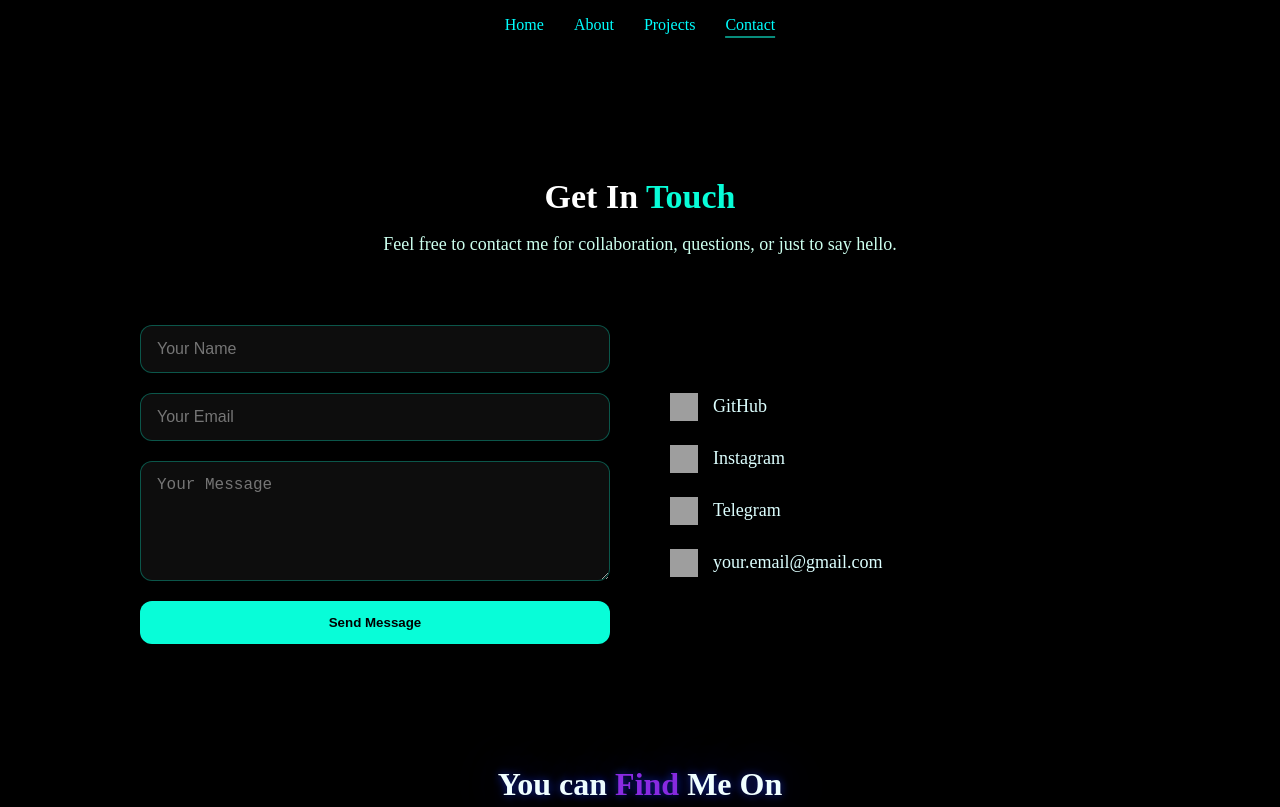
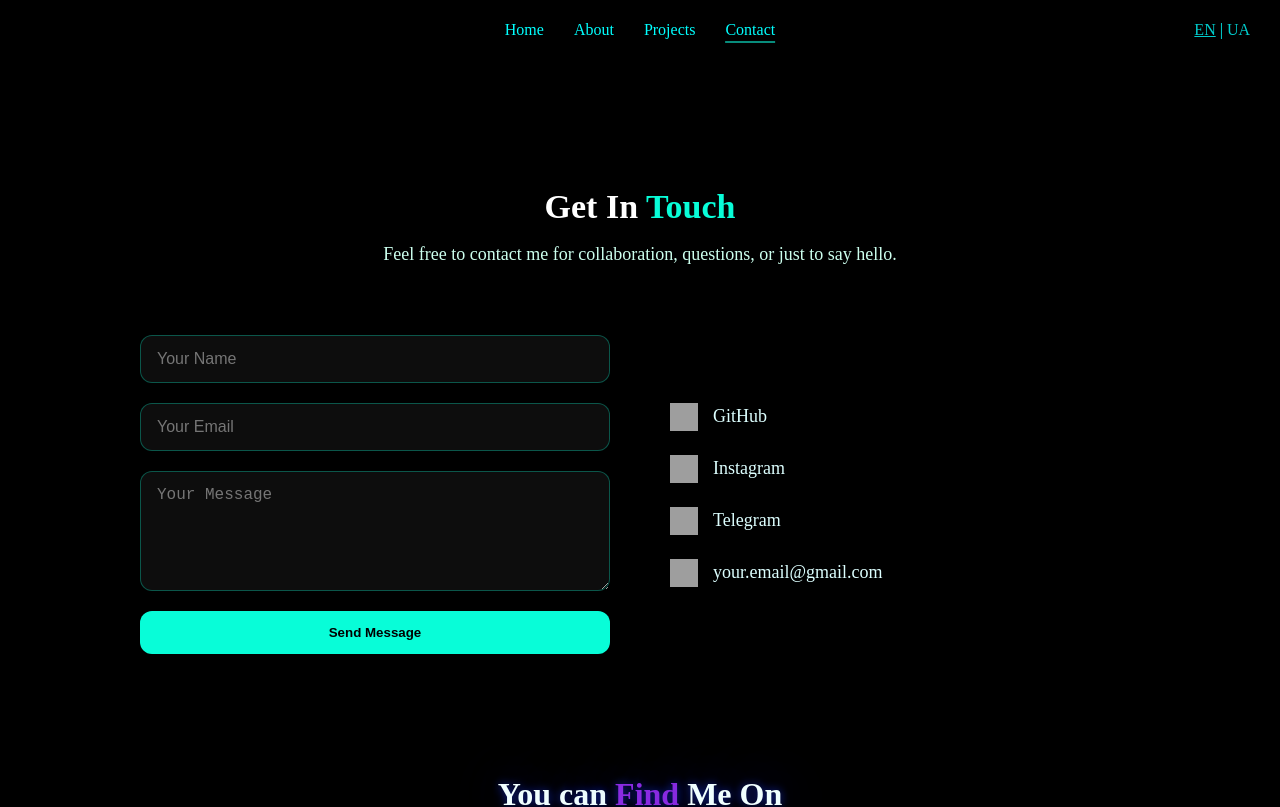
Before and after one commit to ArseniyTkachuk/Portfolio, a Vue app: page /contact in a window 1280 px wide. Shown: the top 807 px of the page. Built offline with nearby package versions, Linux system fonts and the light colour scheme; grey boxes are pictures that could not be loaded.

Commit message:
додав переклад та переклав головну сторінку

```diff
--- a/package.json
+++ b/package.json
@@ -16,6 +16,7 @@
   "dependencies": {
     "pinia": "^3.0.4",
     "vue": "^3.5.26",
+    "vue-i18n": "^11.2.8",
     "vue-router": "^4.6.4"
   },
   "devDependencies": {
--- a/src/assets/styles/main.css
+++ b/src/assets/styles/main.css
@@ -11,7 +11,7 @@ body {
   margin: 0;
   padding: 0;
   height: 100%;
-  background-color: black;
+  background-color: #000000;
 }
 
 ::-webkit-scrollbar {
--- a/src/components/Header.vue
+++ b/src/components/Header.vue
@@ -1,23 +1,49 @@
 <template>
     <div class="conteiner">
         <div class="menu">
-            <p @click="$router.push('/')" class="btn" :class="{ active: $route.path === '/' }">Home</p>
-            <p @click="$router.push('/about')" class="btn" :class="{ active: $route.path === '/about' }">About</p>
-            <p @click="$router.push('/projects')" class="btn" :class="{ active: $route.path === '/projects' }">Projects
+            <p @click="$router.push('/')" class="btn" :class="{ active: $route.path === '/' }">
+                {{ $t('menu.home') }}
             </p>
-            <p @click="$router.push('/contact')" class="btn" :class="{ active: $route.path === '/contact' }">Contact</p>
+            <p @click="$router.push('/about')" class="btn" :class="{ active: $route.path === '/about' }">
+                {{ $t('menu.about') }}
+            </p>
+            <p @click="$router.push('/projects')" class="btn" :class="{ active: $route.path === '/projects' }">
+                {{ $t('menu.projects') }}
+            </p>
+            <p @click="$router.push('/contact')" class="btn" :class="{ active: $route.path === '/contact' }">
+                {{ $t('menu.contact') }}
+            </p>
+        </div>
+
+        <!-- Перемикач мови -->
+        <div class="lang-switch">
+            <span :class="{ activeLang: currentLang === 'en' }" @click="setLang('en')">EN</span>
+            |
+            <span :class="{ activeLang: currentLang === 'ua' }" @click="setLang('ua')">UA</span>
         </div>
     </div>
+</template>
 
-</template>
+
 <script>
 export default {
     name: "Header",
 
-}
+    computed: {
+        currentLang() {
+            return this.$i18n.locale;
+        }
+    },
 
+    methods: {
+        setLang(lang) {
+            this.$i18n.locale = lang;
+            localStorage.setItem("lang", lang);
+        }
+    }
+};
+</script>
 
-</script>
 <style scoped>
 .conteiner {
     position: sticky;
@@ -29,6 +55,10 @@ export default {
     -webkit-backdrop-filter: blur(10px);
     z-index: 999;
 
+    display: flex;
+    align-items: center;
+    justify-content: center;
+    height: 60px;
 }
 
 .menu {
@@ -75,4 +105,28 @@ export default {
 .active::after {
     width: 100%;
 }
+
+
+
+.lang-switch {
+    position: absolute;
+    right: 30px;
+    color: aqua;
+    cursor: pointer;
+    user-select: none;
+}
+
+.lang-switch span {
+    opacity: 0.8;
+    transition: 0.2s;
+}
+
+.lang-switch span:hover {
+    opacity: 1;
+}
+
+.activeLang {
+    opacity: 1;
+    text-decoration: underline;
+}
 </style>
--- a/src/components/Introduce.vue
+++ b/src/components/Introduce.vue
@@ -2,19 +2,17 @@
     <div class="conteiner">
         <div class="content">
 
-            <h1 class="header">LET ME <span class="introduce">INTRODUCE</span> MYSELF</h1>
-            <p>I’m a Software Engineer who loves transforming ideas into reliable, scalable products. Over time, I’ve
-                explored several technologies and found my passion in building high-performance systems and intuitive
-                user
-                experiences.</p>
+            <h1 class="header">{{ $t("introduce.title.part1") }}<span class="introduce">{{ $t("introduce.title.part2")
+                    }}</span>{{ $t("introduce.title.part3") }}</h1>
+            <p>{{ $t("introduce.text.part1") }}</p>
 
-            <p>I’m proficient in <span class="introduce">JavaScript, C++, Node.js, and Python</span> — and I enjoy
-                working
-                across both backend and
-                frontend stacks.</p>
+            <p>{{ $t("introduce.text.part2.part1") }}<span class="introduce">JavaScript, C++, Node.js, {{
+                $t("introduce.text.part2.and") }} Python</span>
+                {{ $t("introduce.text.part2.part2") }}</p>
 
-            <p>Whenever possible, I love building projects with <span class="introduce">Node.js</span> and modern
-                frameworks like <span class="introduce">Vue</span> and othen.
+            <p>{{ $t("introduce.text.part3.part1") }}<span class="introduce">Node.js</span>{{
+                $t("introduce.text.part3.part2") }}<span class="introduce">Vue</span>{{ $t("introduce.text.part3.part3")
+                }}
             </p>
 
         </div>
--- /dev/null
+++ b/src/i18n.js
@@ -0,0 +1,92 @@
+import { createI18n } from "vue-i18n";
+
+const messages = {
+    en: {
+        menu: {
+            home: "Home",
+            about: "About",
+            projects: "Projects",
+            contact: "Contact",
+        },
+        me: {
+            fullName: "Arsenii Tkachuk",
+            talk: "Let's Talk",
+            displayText: {
+                txt1: "Unity game developer",
+                txt2: "Website developer",
+                txt3: "Open Source Contributor",
+                txt4: "Software Developer",
+            }
+        },
+        introduce: {
+            title: {
+                part1: "LET ME ",
+                part2: "INTRODUCE",
+                part3: " MYSELF",
+            },
+            text: {
+                part1: "I’m a Software Engineer who loves transforming ideas into reliable, \
+                scalable products. Over time, I’ve explored several technologies and found \
+                my passion in building high-performance systems and intuitive user experiences.",
+                part2: {
+                    part1: "I’m proficient in ",
+                    and: "and",
+                    part2: "— and I enjoy working across both backend and frontend stacks."
+                },
+                part3: {
+                    part1: "Whenever possible, I love building projects with ",
+                    part2: " and modern frameworks like ",
+                    part3: " and other."
+                }
+            }
+        }
+    },
+    ua: {
+        menu: {
+            home: "Головна",
+            about: "Про мене",
+            projects: "Проєкти",
+            contact: "Контакти",
+        },
+        me: {
+            fullName: "Арсеній Ткачук",
+            talk: "Зв'язатися зі мною",
+            displayText: {
+                txt1: "Розробник ігор на Unity",
+                txt2: "Розробник веб сайтів",
+                txt3: "Автор відкритого коду",
+                txt4: "Розробник програмного забезпечення",
+            }
+        },
+        introduce: {
+            title: {
+                part1: "ДОЗВОЛЬТЕ МЕНІ ",
+                part2: "ПРЕДСТАВИТИСЬ",
+                part3: "",
+            },
+            text: {
+                part1: "Я програмний індженер, який любить перетворювати ідеї на надійні \
+                та масштабовані продукти. З часом я дослідив кілька технологій і знайшов \
+                свою пристрасть у створенні високопродуктивних систем та інтуїтивно \
+                зрозумілого користувацького інтерфейсу.",
+                part2: {
+                    part1: "Я вільно володію ",
+                    and: "та",
+                    part2: "і мені подобається працювати як з backend, так і з frontend стеками."
+                },
+                part3: {
+                    part1: "Завжди, коли це можливо, я люблю створювати проекти за допомогою ",
+                    part2: " та сучасних фреймворків, таких як ",
+                    part3: " та інших."
+                }
+            }
+        }
+    },
+};
+
+export const i18n = createI18n({
+    legacy: false,
+    locale: localStorage.getItem("lang") || "en",
+    fallbackLocale: "en",
+    messages,
+});
--- a/src/main.js
+++ b/src/main.js
@@ -1,5 +1,6 @@
 import { createApp } from 'vue'
 import { createPinia } from 'pinia'
+import { i18n } from "./i18n";
 
 import App from './App.vue'
 import router from './router'
@@ -8,6 +9,7 @@ import './assets/styles/main.css'
 const app = createApp(App)
 
 app.use(createPinia())
+app.use(i18n)
 app.use(router)
 
 app.mount('#app')
```
Also changed, not shown: src/components/Me.vue (+52 -28 lines), 1 other file (tests, documents, lock files or other folders).
